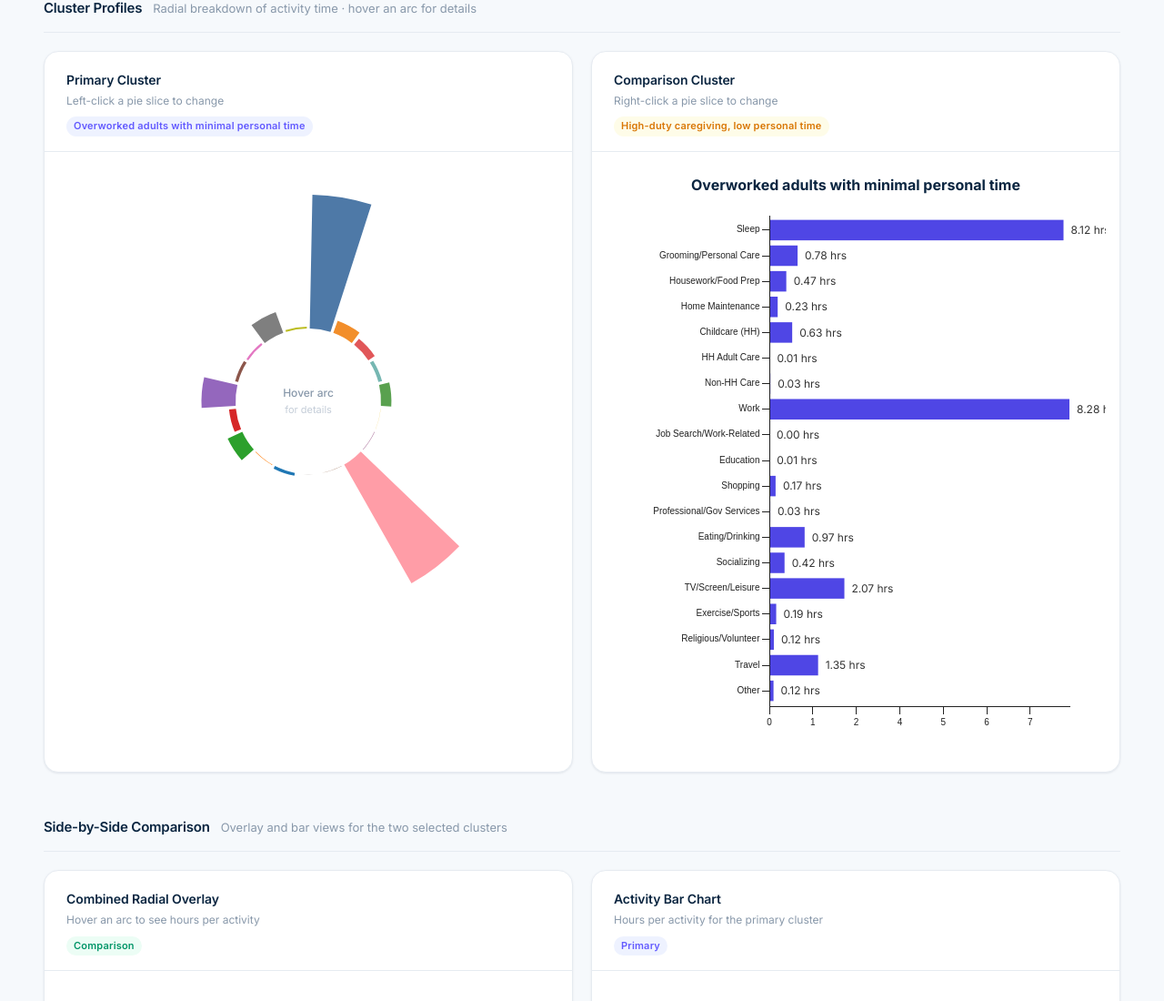
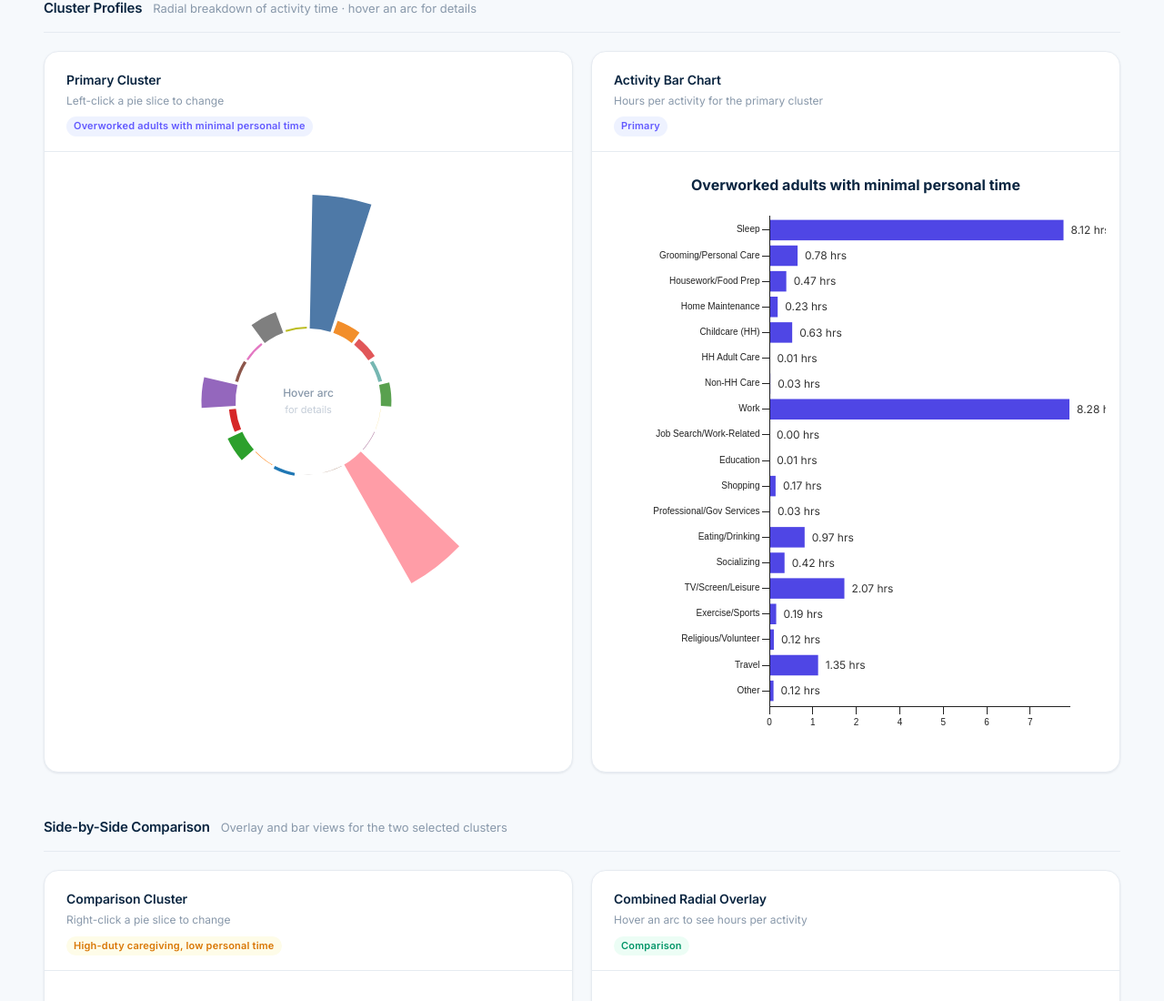
Before and after one commit to huythanh1324/sutd-auts, a React (Vite) app in the folder visualize/: page / in a window 1280 px wide. Shown: the part 2974-4074 px from the top of the page at 91% size. Built offline with nearby package versions, Linux system fonts and the light colour scheme; a web font is replaced by a local one.

Commit message:
fix: fix header of each section

```diff
--- a/visualize/src/App.tsx
+++ b/visualize/src/App.tsx
@@ -296,10 +296,11 @@ function App() {
             <div className="card">
               <div className="card__header">
                 <div>
-                  <div className="card__title">Comparison Cluster</div>
-                  <div className="card__subtitle">Right-click a pie slice to change</div>
+                  <div className="card__title">Activity Bar Chart</div>
+                  <div className="card__subtitle">Hours per activity for the primary cluster</div>
                 </div>
-                <span className="tag tag--yellow">{`${getClusterProfile(`Cluster ${selectedSecondCluster.cluster_id}`)}`}</span>
+                <span className="tag tag--blue">Primary</span>
+
               </div>
               <div className="card__body">
                 <ActivityBarChart selectedCluster={selectedFirstCluster} />
@@ -318,10 +319,10 @@ function App() {
             <div className="card">
               <div className="card__header">
                 <div>
-                  <div className="card__title">Combined Radial Overlay</div>
-                  <div className="card__subtitle">Hover an arc to see hours per activity</div>
+                  <div className="card__title">Comparison Cluster</div>
+                  <div className="card__subtitle">Right-click a pie slice to change</div>
                 </div>
-                <span className="tag tag--green">Comparison</span>
+                <span className="tag tag--yellow">{`${getClusterProfile(`Cluster ${selectedSecondCluster.cluster_id}`)}`}</span>
               </div>
               <div className="card__body">
                 <RadialBar selectedCluster={selectedSecondCluster} />
@@ -330,10 +331,10 @@ function App() {
             <div className="card">
               <div className="card__header">
                 <div>
-                  <div className="card__title">Activity Bar Chart</div>
-                  <div className="card__subtitle">Hours per activity for the primary cluster</div>
+                  <div className="card__title">Combined Radial Overlay</div>
+                  <div className="card__subtitle">Hover an arc to see hours per activity</div>
                 </div>
-                <span className="tag tag--blue">Primary</span>
+                <span className="tag tag--green">Comparison</span>
               </div>
               <div className="card__body">
                 <CombinedRadialBar selectedFirstCluster={selectedFirstCluster} selectedSecondCluster={selectedSecondCluster} />
```
